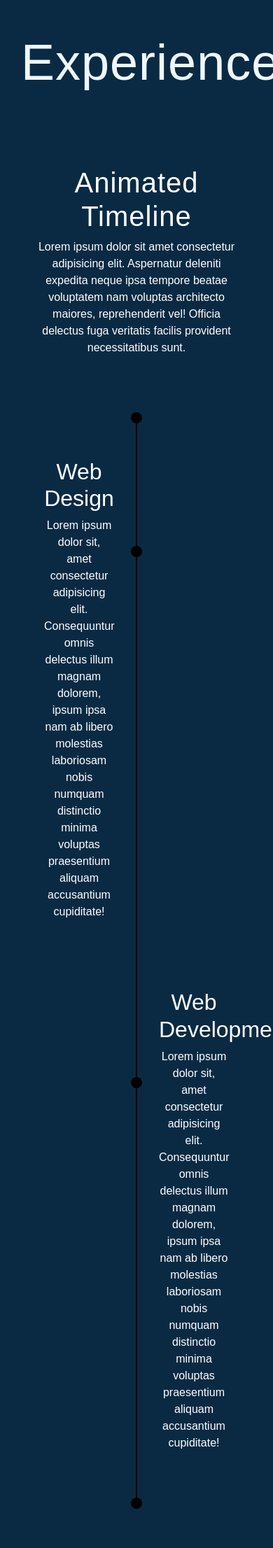
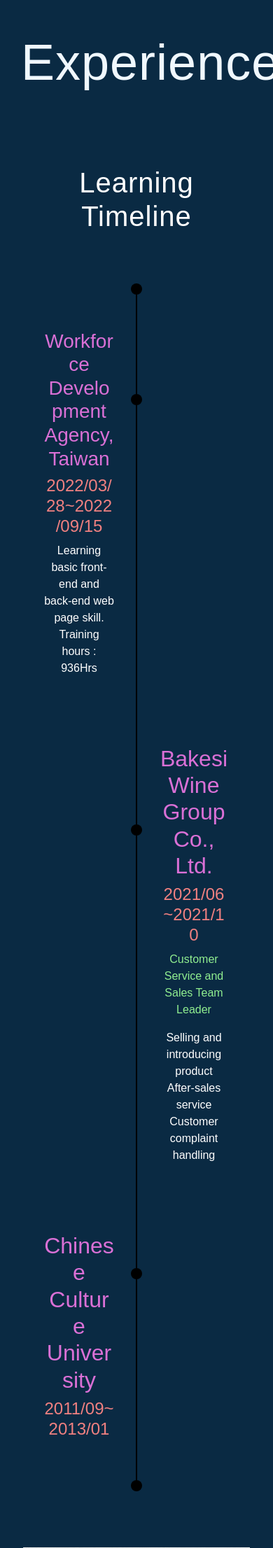
Before and after one commit to jimwu0614/HW_ResumeWork, a PHP site: page / in a window 390 px wide; the page is wider, and only the part inside the window is pictured. Shown: the part 2164-4376 px from the top of that part at 70% size. Run offline with PHP 8.4, Linux system fonts and the light colour scheme; some libraries are stand-ins or nearby versions; some web fonts are replaced.

Commit message:
完成經歷timeline

```diff
--- a/css/main.css
+++ b/css/main.css
@@ -124,6 +124,50 @@
 
 /* 經歷區 */
 
+.odd_icon{
+    position: absolute;
+    left: 2rem;
+    top: -1rem;
+    font-size: 2rem;
+}
+
+.even_icon{
+    position: absolute;
+    right: 2rem;
+    top: -1rem;
+    font-size: 2rem;
+}
+
+@media (max-width:768px) {
+    .odd_icon{
+        display: none;
+    }
+    .even_icon{
+        display: none;
+    }
+}
+
+
+.timeline_header{
+    color: orchid;
+    word-wrap:break-word;
+}
+
+.timeline_subheader{
+    color: lightcoral;
+    word-wrap: break-word;
+}
+
+/* @media (max-width:768px) {
+
+    .timeline_header{
+
+    }
+
+    .timeline_subheader{
+
+    }
+} */
 
 /* 技能區 */
 .skill_img_box img{
--- a/css/timeline.css
+++ b/css/timeline.css
@@ -8,7 +8,7 @@
     font-weight: 400;
     color: white;
     padding: 2rem;
-    padding-bottom: 400px;
+
     margin: 0 auto;
     max-width: 800px;
 }
--- a/index.html
+++ b/index.html
@@ -140,99 +140,59 @@
 
             <div class="col-12 col-md-12 trigger" id="trigger_Experience"></div>
 
-            <div class="col-12 col-md-6 ">
+            <div class="col-12">
                 <div class="experance_container">
                     <div class="top-section">
-                        <h1>Animated Timeline</h1>
-                        <p>Lorem ipsum dolor sit amet consectetur adipisicing elit. Aspernatur deleniti expedita neque ipsa tempore
-                            beatae voluptatem nam voluptas architecto maiores, reprehenderit vel! Officia delectus fuga veritatis
-                            facilis provident necessitatibus sunt.</p>
+                        <h1>Learning Timeline</h1>
                     </div>
 
 
                     <div class="timeline">
                         <div class="line"></div>
 
-
                         <div class="section">
-                            <div class="bead"></div>
+                            <div class="bead"><span class="odd_icon"><i class="fa-solid fa-graduation-cap"></i></span></div>
                             <div class="content">
-                                <h2>Web Design</h2>
+                                <h3 class="timeline_header">Workforce Development Agency,Taiwan</h3>
+                                <h4 class="timeline_subheader">2022/03/28~2022/09/15</h4>
                                 <p>
-                                    Lorem ipsum dolor sit, amet consectetur adipisicing elit. Consequuntur omnis delectus illum
-                                    magnam dolorem, ipsum ipsa nam ab libero molestias laboriosam nobis numquam distinctio minima
-                                    voluptas praesentium aliquam accusantium cupiditate!
+                                    Learning basic front-end and back-end web page skill. <br>
+                                    Training hours : 936Hrs
                                 </p>
                             </div>
                         </div>
 
 
                         <div class="section">
-                            <div class="bead"></div>
+                            <div class="bead"><span class="even_icon"><i class="fa-solid fa-briefcase"></i></span></div>
                             <div class="content">
-                                <h2>Web Development</h2>
-                                <p>
-                                    Lorem ipsum dolor sit, amet consectetur adipisicing elit. Consequuntur omnis delectus illum
-                                    magnam dolorem, ipsum ipsa nam ab libero molestias laboriosam nobis numquam distinctio minima
-                                    voluptas praesentium aliquam accusantium cupiditate!
+                                <h2 class="timeline_header">Bakesi Wine Group Co., Ltd.</h2>
+                                <h4 class="timeline_subheader">2021/06~2021/10</h4>
+
+                                <p style="color: lightgreen;">Customer Service and Sales Team Leader </p>
+                                <p>Selling and introducing product <br>
+                                    After-sales service <br>
+                                    Customer complaint handling
                                 </p>
                             </div>
                         </div>
 
 
+                        <div class="section">
+                            <div class="bead"><span class="odd_icon"><i class="fa-solid fa-graduation-cap"></i></span></div>
+                            <div class="content">
+                                <h2 class="timeline_header">Chinese Culture University</h2>
+                                <h4 class="timeline_subheader">2011/09~2013/01</h4>
+
+                            </div>
+                        </div>
 
 
                     </div>
                 </div>
             </div>
 
-            <div class="col-12 col-md-6 ">
-                <div class="experance_container">
-                    <div class="top-section">
-                        <h1>Animated Timeline</h1>
-                        <p>Lorem ipsum dolor sit amet consectetur adipisicing elit. Aspernatur deleniti expedita neque ipsa tempore
-                            beatae voluptatem nam voluptas architecto maiores, reprehenderit vel! Officia delectus fuga veritatis
-                            facilis provident necessitatibus sunt.</p>
-                    </div>
 
-
-                    <div class="timeline">
-                        <div class="line"></div>
-
-
-                        <div class="section">
-                            <div class="bead"></div>
-                            <div class="content">
-                                <h2>Web Design</h2>
-                                <p>
-                                    Lorem ipsum dolor sit, amet consectetur adipisicing elit. Consequuntur omnis delectus illum
-                                    magnam dolorem, ipsum ipsa nam ab libero molestias laboriosam nobis numquam distinctio minima
-                                    voluptas praesentium aliquam accusantium cupiditate!
-                                </p>
-                            </div>
-                        </div>
-
-
-                        <div class="section">
-                            <div class="bead"></div>
-                            <div class="content">
-                                <h2>Web Development</h2>
-                                <p>
-                                    Lorem ipsum dolor sit, amet consectetur adipisicing elit. Consequuntur omnis delectus illum
-                                    magnam dolorem, ipsum ipsa nam ab libero molestias laboriosam nobis numquam distinctio minima
-                                    voluptas praesentium aliquam accusantium cupiditate!
-                                </p>
-                            </div>
-                        </div>
-
-
-
-
-                    </div>
-                </div>
-            </div>
-
-        </div>
     </article>
     <!-- 經歷END -->
 
```
